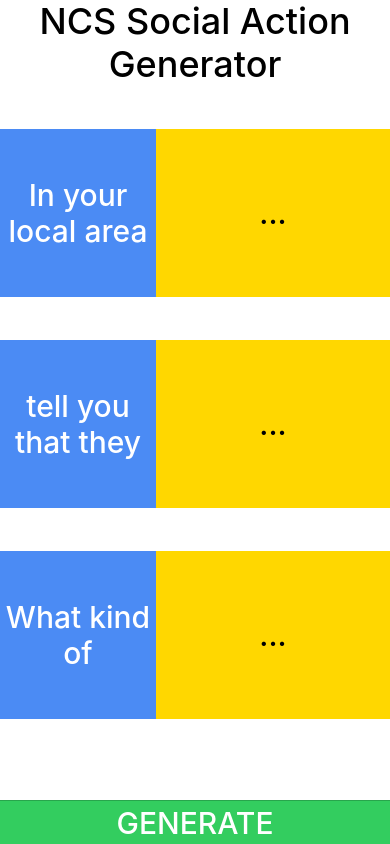
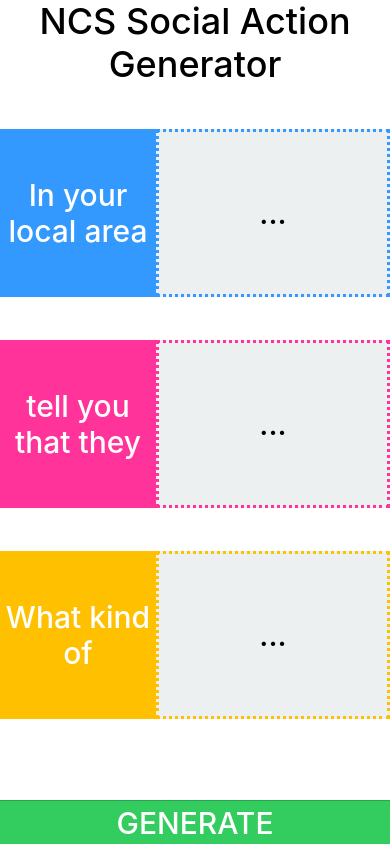
Before and after one commit to harryjamesuk/NCS-SA-Generator, a website: page www/index.html in a window 390 px wide. Drawn offline with Linux system fonts and the light colour scheme; some packages are replaced by stand-ins of ours; files that its build step writes are made by us from their sources.

Commit message:
Update colour scheme
How pretty :)

```diff
--- a/www/css/style.css
+++ b/www/css/style.css
@@ -21,8 +21,28 @@
   display: inline-block;
   /*height: 100%;*/
   width: 60%;
-  background-color: gold;
+  background-color: #ecf0f1;
   margin: 0;
+  border: 3px dotted;
+}
+/* Colours */
+#local-area .idea-title {
+  background-color: #3399FF;
+}
+#problem-area .idea-title {
+  background-color: #FF3399;
+}
+#type-of-area .idea-title {
+  background-color: #FFC000;
+}
+#local-area .idea {
+  border-color: #3399FF;
+}
+#problem-area .idea {
+  border-color: #FF3399;
+}
+#type-of-area .idea {
+  border-color: #FFC000;
 }
 /* FOOTER */
 #generate-bar {
```
